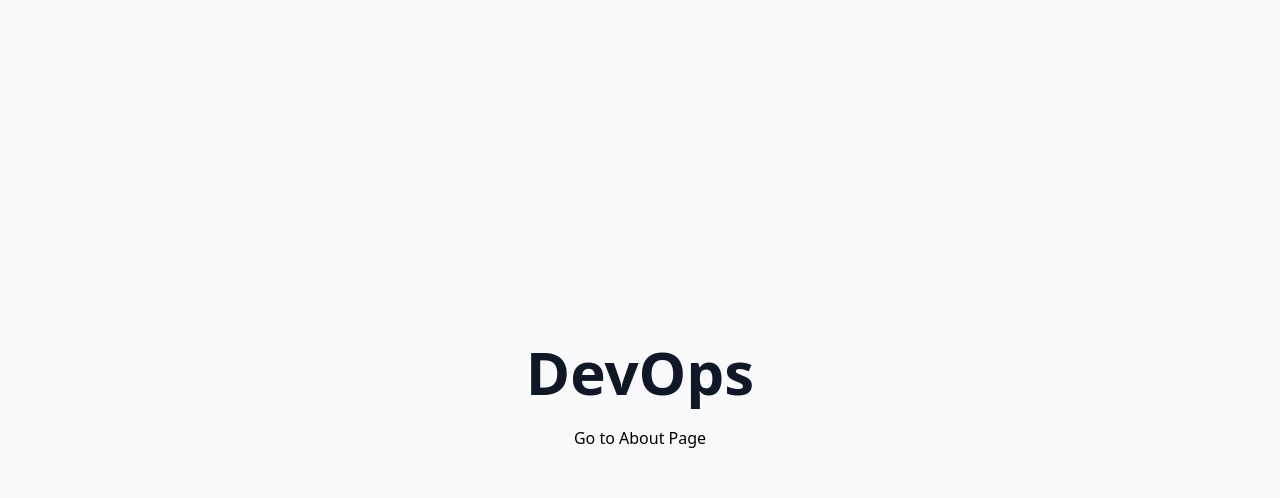
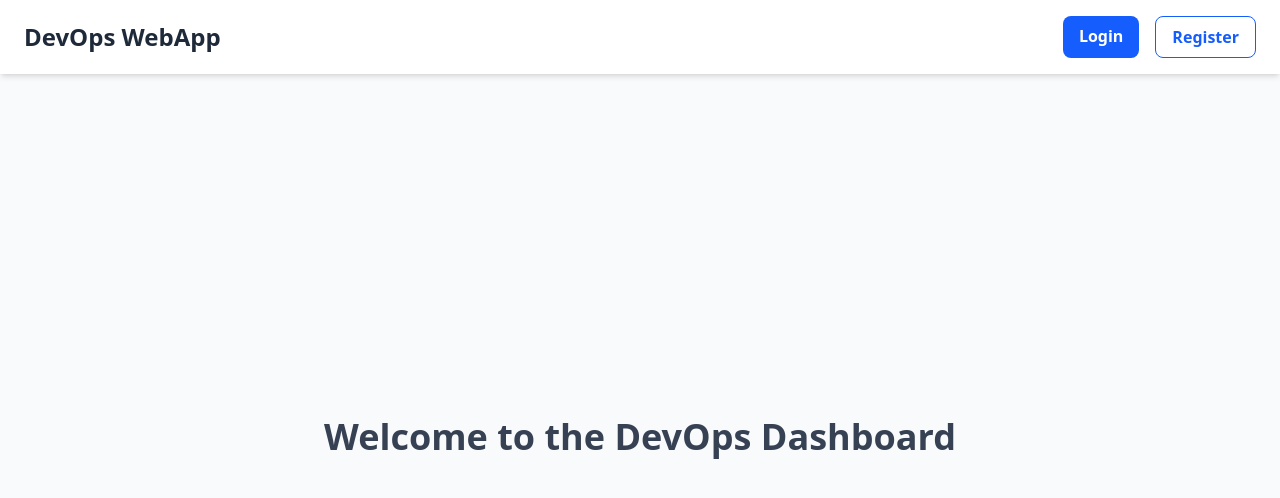
Before and after one commit to T-E-Williams/DevOps-WebApp, a React (Vite) app in the folder devops-webapp/: page / in a window 1280 px wide. Shown: the top 498 px of the page. Built offline with nearby package versions, Linux system fonts and the light colour scheme.

Commit message:
Changed home to have a login and register button in the top right corner

```diff
--- a/devops-webapp/src/pages/Home.jsx
+++ b/devops-webapp/src/pages/Home.jsx
@@ -1,19 +1,37 @@
-import React from 'react'
-import { useNavigate } from 'react-router-dom'
+// src/pages/Home.jsx
 
-function Home() {
-  const navigate = useNavigate()
+import { Link } from "react-router-dom";
 
+export default function Home() {
   return (
-    <div className="flex flex-col justify-center items-center h-screen text-center">
-      <h1 className="text-6xl font-bold text-black-600 mb-4">DevOps</h1>
-      <button type="submit"
-        onClick={() => navigate('/about')}
-        className="px-6 py-2 bg-black-600 text-black hover:cursor-pointer rounded-lg hover:bg-black-700 transition">
-        Go to About Page
-      </button>
+    <div className="min-h-screen bg-gray-50 flex flex-col">
+      {/* Navbar */}
+      <header className="w-full bg-white shadow-md py-4 px-6 flex justify-between items-center">
+        <h1 className="text-2xl font-bold text-gray-800">DevOps WebApp</h1>
+
+        {/* Login button top-left or right */}
+        <div className="flex gap-4">
+          <Link
+            to="/login"
+            className="text-white bg-blue-600 hover:bg-blue-700 px-4 py-2 rounded-lg font-semibold transition"
+          >
+            Login
+          </Link>
+          <Link
+            to="/register"
+            className="text-blue-600 border border-blue-600 hover:bg-blue-50 px-4 py-2 rounded-lg font-semibold transition"
+          >
+            Register
+          </Link>
+        </div>
+      </header>
+
+      {/* Main content */}
+      <main className="flex flex-1 items-center justify-center">
+        <h2 className="text-4xl font-semibold text-gray-700">
+          Welcome to the DevOps Dashboard
+        </h2>
+      </main>
     </div>
-  )
+  );
 }
-
-export default Home
```
